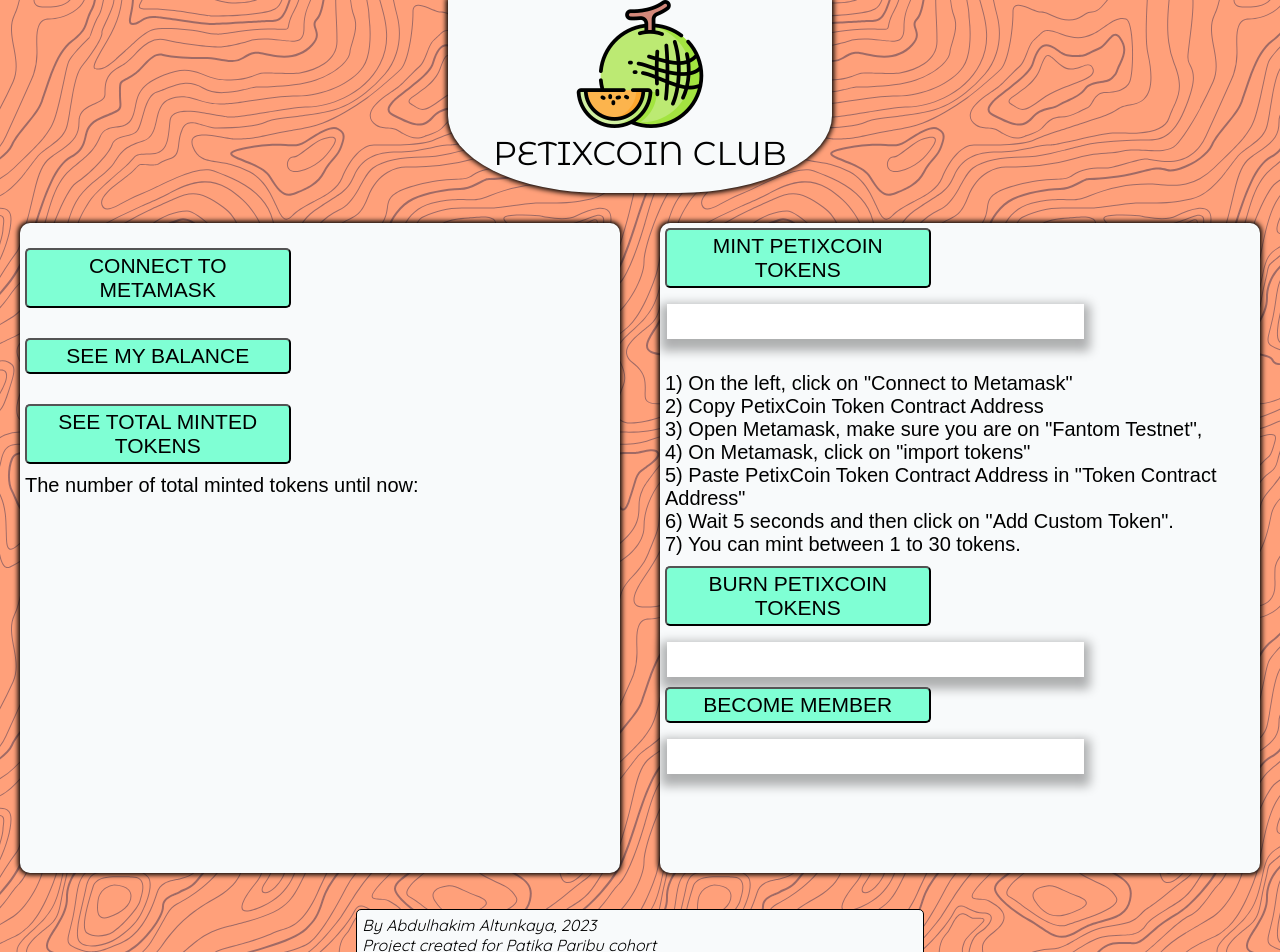
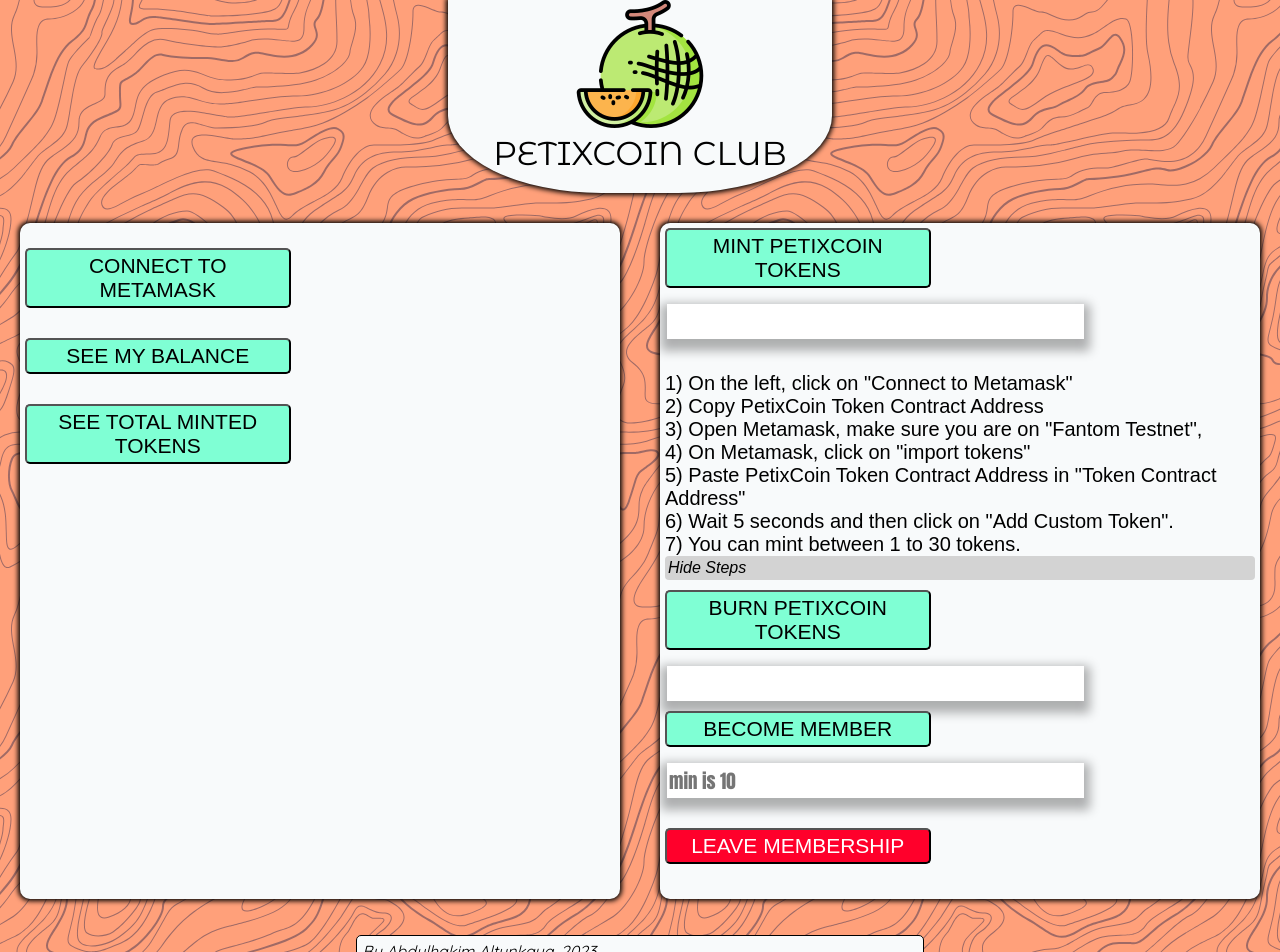
Before and after one commit to abdulhakim-altunkaya/SOLIDITY_Patika_Final_Project, a React (Create React App) app: page / in a window 1280 px wide. Shown: the top 952 px of the page. Built offline with nearby package versions, Linux system fonts and the light colour scheme; the HTML template or start-up script is replaced by a standard one.

Commit message:
mint component further improved, leave component finished

```diff
--- a/src/RAMinted.js
+++ b/src/RAMinted.js
@@ -21,11 +21,11 @@ function RAMinted() {
       await connectContract();
       const data1 = await contract.getTotalSupply();
       const data2 = await data1.toString();
-      setTotalMinted(data2);
+      setTotalMinted(`The number of total minted tokens until now: ${data2}`);
     }
     return (
         <p><button onClick={getTotalSupply}>SEE TOTAL MINTED TOKENS</button> <br />
-        The number of total minted tokens until now: {totalMinted} </p>
+         {totalMinted}</p>
     )
 }
 
--- a/src/WABecomeMember.js
+++ b/src/WABecomeMember.js
@@ -37,7 +37,7 @@ function WABecomeMember() {
 
         <button onClick={startMembership}>BECOME MEMBER</button>
         <input value={membershipInput} type="number" id="burnAmount"
-        onChange={e => setMembershipInput(e.target.value)} /> <br />
+        onChange={e => setMembershipInput(e.target.value)} placeholder="min is 10"/> <br />
         { statusText ? <p>Tebrikler üye oldunuz</p> : <p></p>}
 
     </div>
--- /dev/null
+++ b/src/WALeave.js
@@ -0,0 +1,35 @@
+import React from 'react';
+import { ethers } from 'ethers';
+import { useState } from 'react';
+import {CONTRACT_ADDRESS} from "./ContractAddress";
+import {CONTRACT_ABI} from "./ContractABI";
+
+function WALeave() {
+    let[statusInfo, setStatusInfo] = useState(false);
+
+    let signer;
+    let contract;
+    let provider;
+    const connectContract = async () => {
+      provider = new ethers.providers.Web3Provider(window.ethereum);
+      signer = provider.getSigner();
+      contract = new ethers.Contract(CONTRACT_ADDRESS, CONTRACT_ABI, signer);
+    }
+
+    const leaveMembership = async () => {
+      await connectContract();
+      const txResponse = await contract.leaveMembership();
+      await txResponse.wait();
+      setStatusInfo(true)
+    }
+
+  return (
+    <div>
+        <button onClick={leaveMembership} style={{backgroundColor: "#ff002b", color: "white"}}>LEAVE MEMBERSHIP</button> <br />
+        { statusInfo ? <p>You are no longer one of us.</p> : <p></p>}
+    </div>
+
+  )
+}
+
+export default WALeave;
--- a/src/WAMint.js
+++ b/src/WAMint.js
@@ -3,9 +3,9 @@ import {CONTRACT_ABI} from "./ContractABI";
 import {CONTRACT_ADDRESS} from "./ContractAddress";
 import { ethers } from 'ethers';
 
-function WriteAreaMint() {
-  let[mintInput, setMintInput] = useState();
-
+function WAMint() {
+  let[mintInput, setMintInput] = useState("");
+  let[displayStatus, setDisplayStatus] = useState("block"); // kontrat bilgileri görüntüleme durumunu bu variabla kaydediyorum
 
   let provider;
   let signer;
@@ -17,9 +17,16 @@ function WriteAreaMint() {
   }
 
   const getTokens = async () => {
+    if(mintInput == "") {
+      alert("enter a number in input field");
+      return;
+    }
     await connectContract();
     const txResponse = await contract.mintToken(mintInput);
     await txResponse.wait();
+  }
+  const hideSteps = async () => {
+    displayStatus === "block" ? setDisplayStatus("none") : setDisplayStatus("block"); //Kontrat bilgilerini toggle yapıyorum burda.
   }
 
   return (
@@ -27,6 +34,7 @@ function WriteAreaMint() {
         <button onClick={getTokens}>MINT PETIXCOIN TOKENS</button>
         <input value={mintInput} type="number" id="mintAmount"
         onChange={e => setMintInput(e.target.value)} /> <br />
+        <div style={{display: `${displayStatus}`}}>
           1) On the left, click on "Connect to Metamask" <br />
           2) Copy PetixCoin Token Contract Address <br />
           3) Open Metamask, make sure you are on "Fantom Testnet", <br />
@@ -35,7 +43,9 @@ function WriteAreaMint() {
           6) Wait 5 seconds and then click on "Add Custom Token". <br />
           7) You can mint between 1 to 30 tokens.
         </div>
+        <span id='hideStepsBtn' onClick={hideSteps}>Hide Steps</span>
+    </div>
   )
 }
 
-export default WriteAreaMint
+export default WAMint
--- a/src/WriteArea.js
+++ b/src/WriteArea.js
@@ -2,6 +2,7 @@ import React from 'react';
 import WABurn from "./WABurn.js";
 import WAMint from "./WAMint.js";
 import WABecomeMember from "./WABecomeMember.js";
+import WALeave from "./WALeave";
 
 function WriteArea() {
 
@@ -10,9 +11,10 @@ function WriteArea() {
       <WAMint />
       <WABurn />
       <WABecomeMember />
+      <WALeave />
     </div>
   )
 
 }
 
-export default WriteArea
+export default WriteArea;
```
Also changed, not shown: src/index.css. Lines whose indentation alone changed are shown as unchanged.
